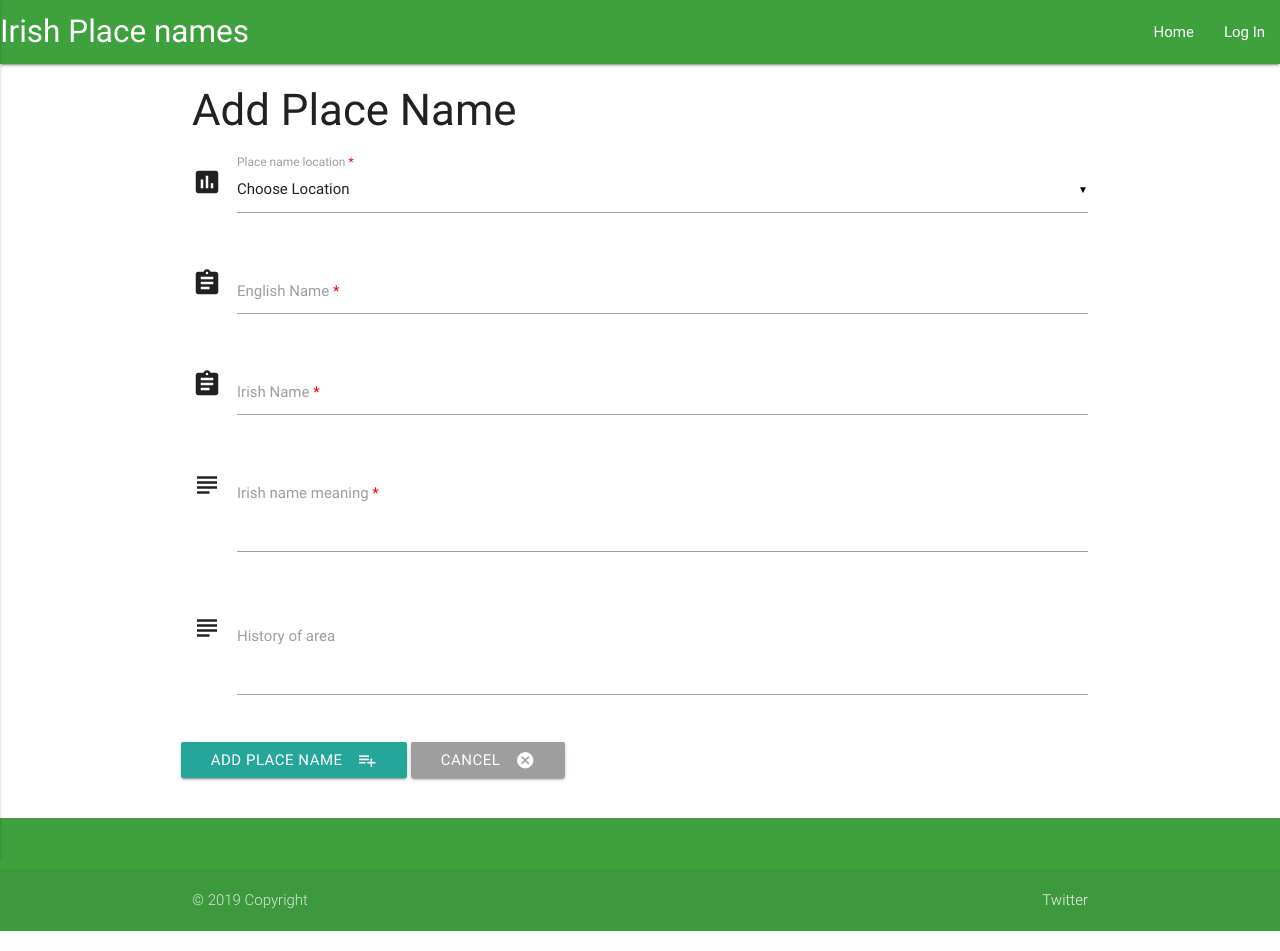
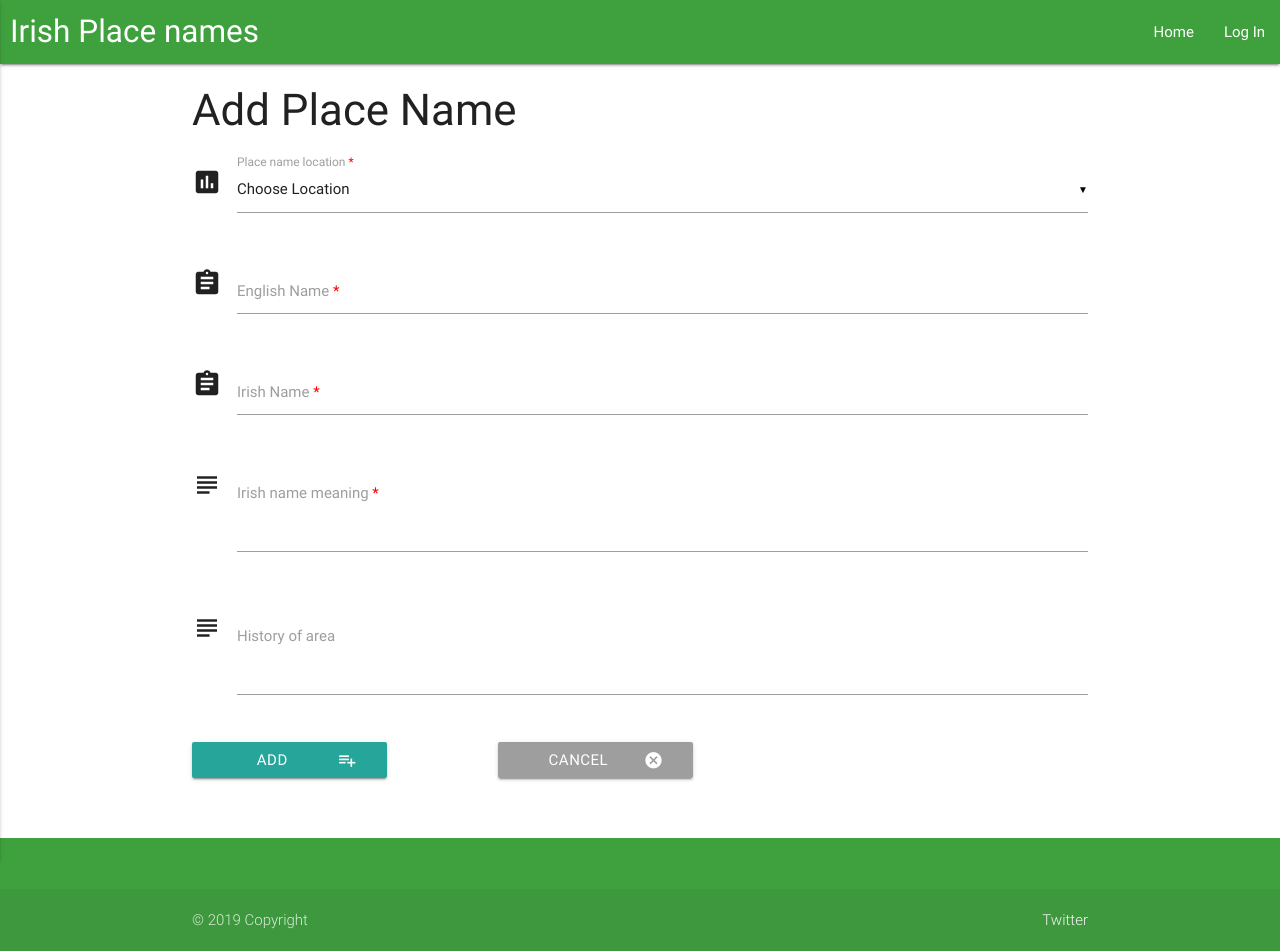
Before and after one commit to michaelhdev/project-3, a Flask app: page /add_place_name in a window 1280 px wide. Run offline with Flask 2, Linux system fonts and the light colour scheme; data that the repository does not hold is empty; some libraries are stand-ins or nearby versions.

Commit message:
Changed save and cancel buttons on each of the add and edit pages

```diff
--- a/static/css/style.css
+++ b/static/css/style.css
@@ -6,7 +6,7 @@
     padding: 0 0.5em;
 }
 
-.task_header {
+.place_name_header {
     margin-top: 5px;
 }
 
@@ -43,9 +43,17 @@
 }
 
 .brand-logo{
- padding-left: 10px;
+ margin-left: 10px;
 }
 
 .cancel-button{
-    padding-top: 20px;
+    width: 195px;
 }
+
+.save-button{
+    width: 195px;
+}
+
+.save-button-container{
+    margin-bottom: 20px;
+}
--- a/templates/addPlaceName.html
+++ b/templates/addPlaceName.html
@@ -43,12 +43,16 @@
             </div>
         </div>
         <div class="row">
-            <button class="btn waves-effect waves-light" type="submit" name="action">Add Place Name
-                <i class="material-icons right">playlist_add</i>
-            </button>
-            <a href="{{ url_for('get_place_names') }}" class="waves-effect waves-light btn grey">
-                <i class="material-icons right">cancel</i>Cancel
-            </a>
+            <div class="col s12 m4 save-button-container">
+                <button class="btn waves-effect waves-light save-button" type="submit" name="action">Add
+                    <i class="material-icons right">playlist_add</i>
+                </button>
+            </div>
+            <div class="col s12 m8">
+                <a href="{{ url_for('get_place_names') }}" class="waves-effect waves-light btn grey cancel-button">
+                    <i class="material-icons right">cancel</i>Cancel
+                </a>
+            </div>
         </div>
         <input type="hidden" id="created_by" name="created_by" value={{session['username']}}>
     </form>
--- a/templates/placeNames.html
+++ b/templates/placeNames.html
@@ -38,7 +38,7 @@
             {% else %}
                 <div class="collapsible-header">
             {% endif %}
-               <div class="task_header col s2">
+               <div class="place_name_header col s2">
 
                     {% if session['admin'] %}
                     <a href="{{url_for('edit_place_name', place_name_id=place_name._id)}}" class="waves-effect waves-light btn btn_small blue">Edit</a>
@@ -49,7 +49,7 @@
                     {% endif %}
 
                 </div>
-                <div class="task_header col s10" style=" padding-left: 24px;">
+                <div class="place_name_header col s10" style=" padding-left: 24px;">
 
                     <strong>{{place_name.eng_name}}</strong> : {{place_name.irl_name}} - <strong> Location </strong> :{{place_name.location}} - <strong>Likes</strong> : {{place_name.likes}}
                     <i class="material-icons">expand_more</i>
```
Also changed, not shown: templates/addLocation.html (+9 -5 lines), templates/addUser.html (+11 -6 lines), templates/editLocation.html (+10 -6 lines), templates/editPlaceName.html (+4 -4 lines), templates/editUser.html (+10 -6 lines).
